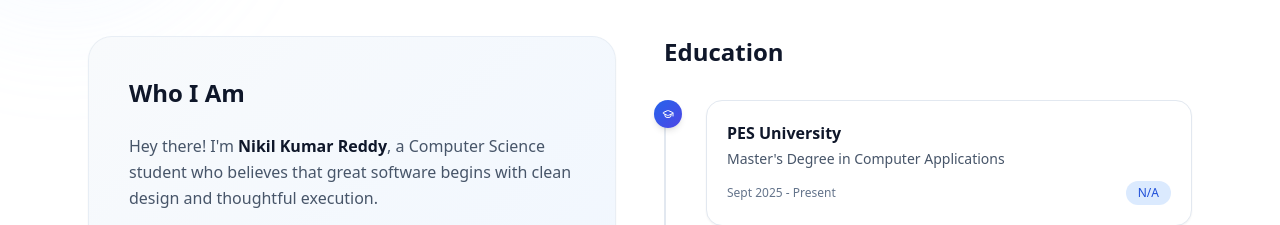
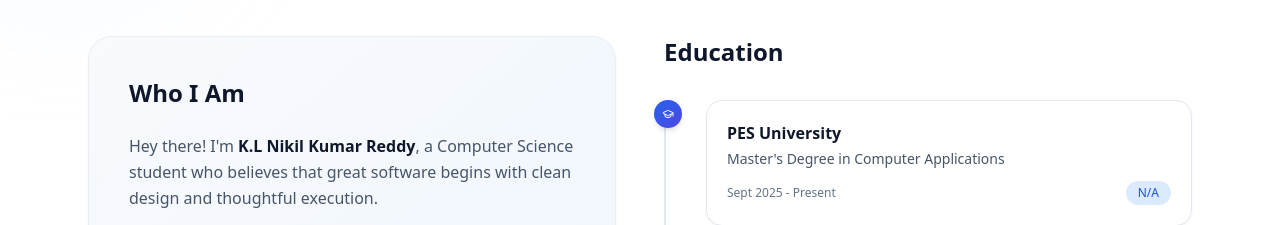
Before and after one commit to Nikilreddy726/professional-portfolio, a Next.js app: page / in a window 1280 px wide. Shown: the part 1120-1345 px from the top of the page. Built offline with nearby package versions, Linux system fonts and the light colour scheme.

Commit message:
Initial project upload

```diff
--- a/components/portfolio/AboutSection.tsx
+++ b/components/portfolio/AboutSection.tsx
@@ -80,7 +80,7 @@ export default function AboutSection() {
 
             <div className="space-y-4 text-slate-600 leading-relaxed">
               <p>
-                Hey there! I'm <strong className="text-slate-900">Nikil Kumar Reddy</strong>,
+                Hey there! I'm <strong className="text-slate-900">K.L Nikil Kumar Reddy</strong>,
                 a Computer Science student who believes that great software begins
                 with clean design and thoughtful execution.
               </p>
```
